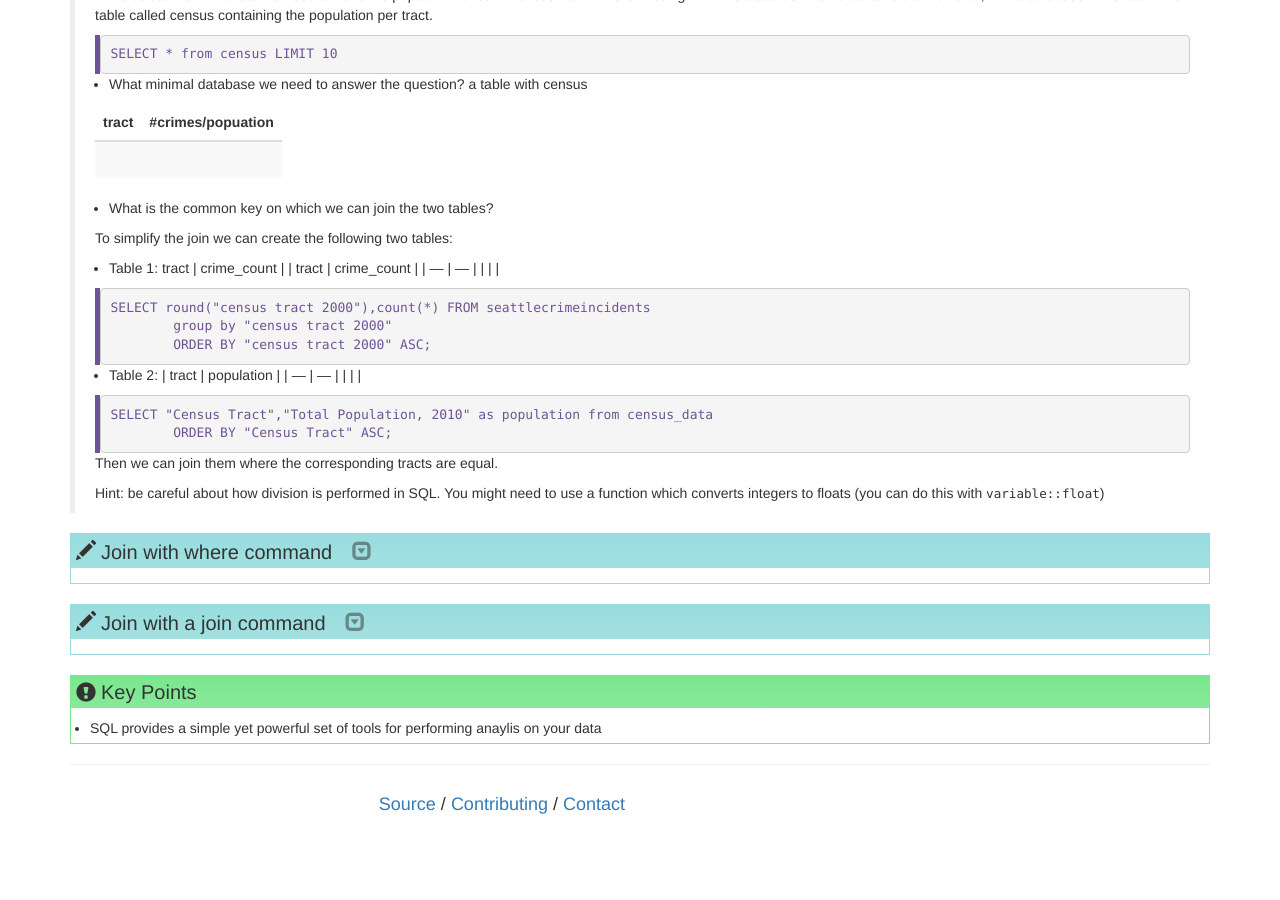
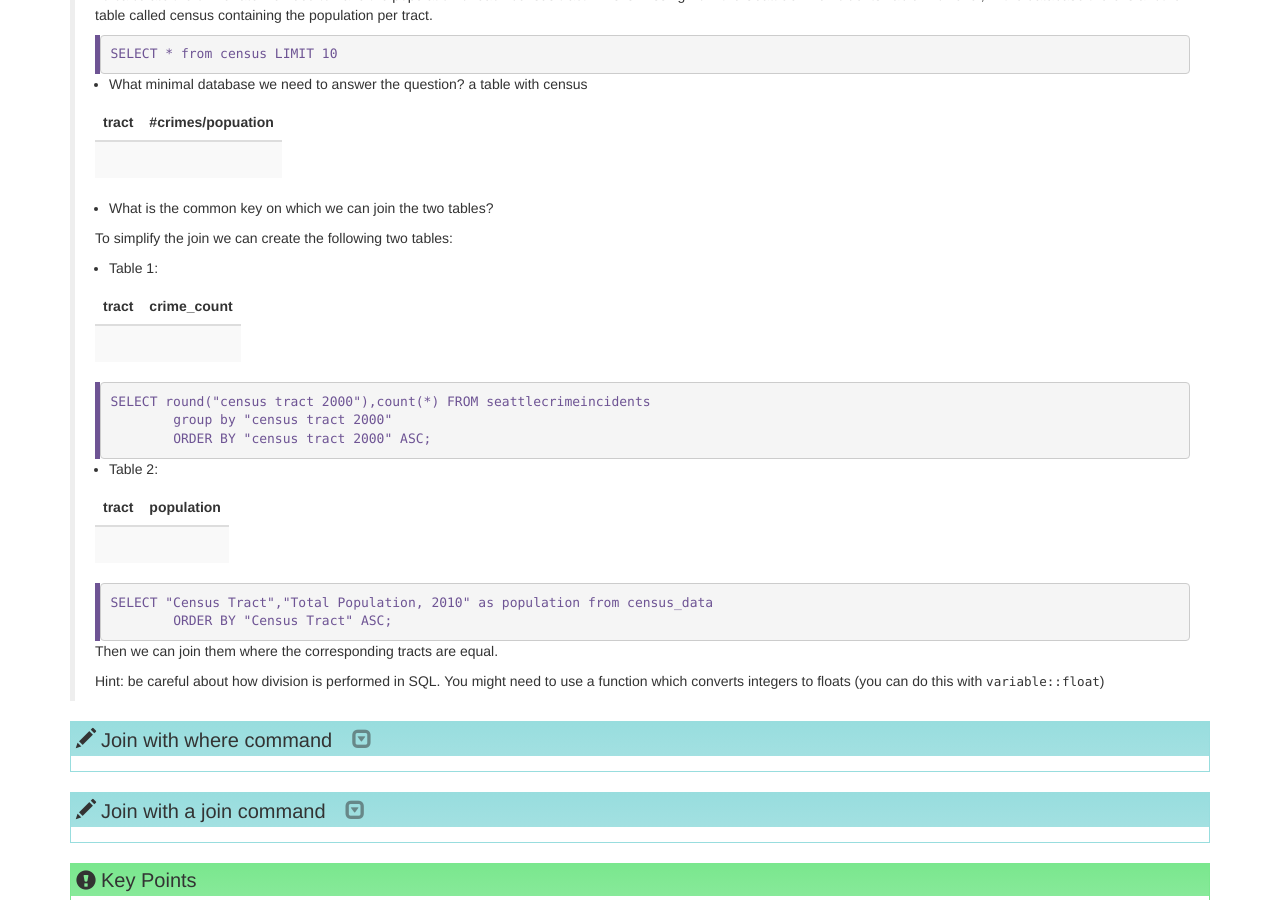
Before and after one commit to uwescience/SQL-geospatial-tutorial, a Jekyll site: the page built from _episodes/03-queries.md, in a window 1280 px wide and 900 px high, scrolled down 3363 px. Built offline with Jekyll 4.4.1, drawn with Linux system fonts in a browser that asks for light colours; before the commit the page ends 4188 px from its top, so only the background shows below that.

Commit message:
formatting

```diff
--- a/_episodes/03-queries.md
+++ b/_episodes/03-queries.md
@@ -229,8 +229,8 @@ Note: for homicide we see there are a lot of types of homicides -> use summarize
 > To simplify the join we can create the following two tables:
 >
 > * Table 1:
-> tract | crime_count |
-> | tract   |      crime_count      |
+>
+> | tract | crime_count |
 > | --- | --- |
 > | | |
 >
@@ -242,6 +242,7 @@ Note: for homicide we see there are a lot of types of homicides -> use summarize
 >{: .sql}
 >
 > * Table 2:
+>
 > | tract | population |
 > | --- | --- |
 > | | |
```
